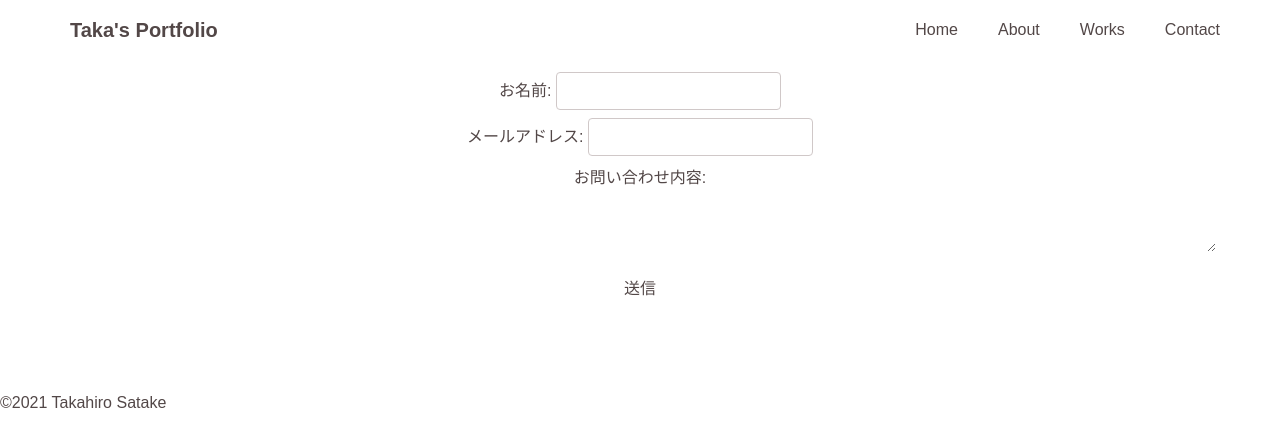
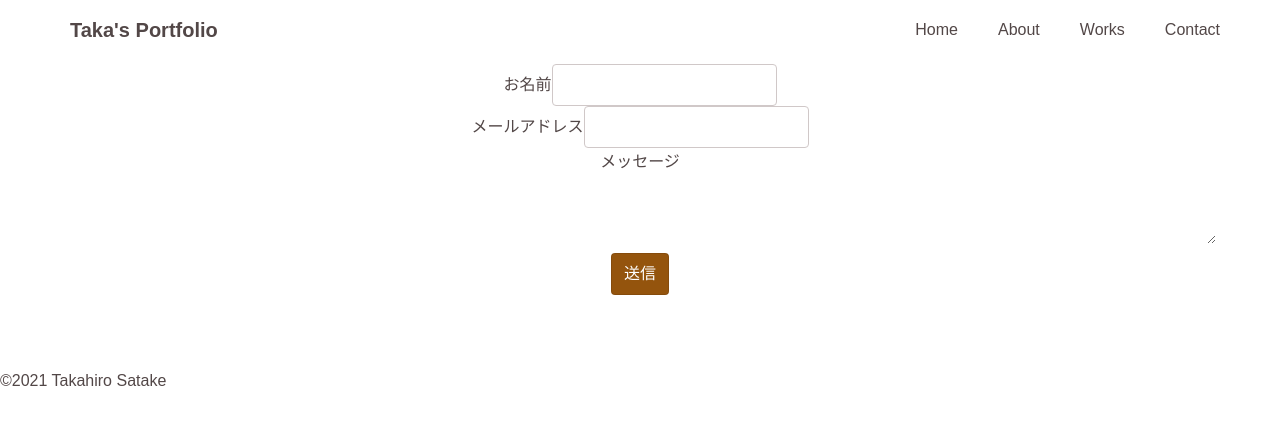
Before and after one commit to takahirosatake/taka-s-portofolio, a Vue app: page /contact in a window 1280 px wide. Shown: the top 446 px of the page. Built offline with nearby package versions, Linux system fonts and the light colour scheme.

Commit message:
contactFunction

```diff
--- a/index.vue
+++ b/index.vue
@@ -5,9 +5,7 @@
         <li>{{ error }}</li>
       </ul>
     </div>
-    <form class="contact__form" @submit.prevent="onSubmit" name="contact" method="POST" data-netlify="true" data-netlify-honeypot="bot-field" :class="sendingClass">
-      <!-- DOM追加を手動で行っている -->
-      <input type="hidden" name="form-name" value="contact" />
+    <form name="contact" class="contact__form" @submit.prevent="onSubmit" method="POST" data-netlify="true" :class="sendingClass">
 
       <div class="contact__item">
         <label for="username">お名前</label>
--- a/public/form.html
+++ b/public/form.html
@@ -2,8 +2,9 @@
 <html>
   <body>
     <form name="contact" netlify netlify-honeypot="bot-field" hidden >
-      <input type="text" name="name">
-      <input type="email" name="email">
+      <input type="text" id="username" name="username"  v-model="contact.username"
+      <input type="email" v-model.lazy.trim="contact.email" id="email" name="email">
+      <textarea id="message" name="message"  v-model="contact.message"></textarea>
       <textarea name="content">
     </form>
   </body>
--- a/src/components/Contact.vue
+++ b/src/components/Contact.vue
@@ -1,73 +1,126 @@
 <template>
   <section class="contact-container">
-    <template v-if="!finished">
-      <form name="contact" method="POST" data-netlify="true" @submit.prevent>
-        <p>
-          <label>
-            お名前:
-            <input v-model="form.name" type="text" name="name" />
-          </label>
-        </p>
-        <p>
-          <label>
-            メールアドレス:
-            <input v-model="form.email" type="email" name="email" />
-          </label>
-        </p>
-        <p>
-          <label>
-            お問い合わせ内容:
-            <textarea id="form-content" v-model="form.content" name="content" />
-          </label>
-        </p>
-        <p>
-          <button @click="handleSubmit" v-text="'送信'" />
-        </p>
+    <template v-if="!isSubmit">
+        <form name="contact" class="contact__form" @submit.prevent="onSubmit" method="POST" data-netlify="true" :class="sendingClass">
+        <div class="contact__item">
+        <label for="username">お名前</label>
+      <input type="text" id="username" name="username"  v-model="contact.username" autocomplete="name">
+      </div>
+      <p v-show="hasError.username" class="error">氏名は20文字以内で入力してください。</p>
+      <!-- computed で監視している値 -->
+      <!-- <p :class="{error: hasError.username}"> {{ contact.username.length }} / 20</p> -->
+      <div class="contact__item">
+        <label for="email">メールアドレス</label>
+        <input type="email" v-model.lazy.trim="contact.email" id="email" name="email">
+      </div>
+      <div class="contact__item">
+        <label for="message">メッセージ</label>
+        <textarea id="message" name="message"  v-model="contact.message"></textarea>
+      </div>
+      <div class="contact__submit">
+        <input type="submit" value="送信">
+      </div>
       </form>
     </template>
     <template v-else>
       <p v-text="'お問い合わせ頂きありがとうございました。'" />
-      <p><nuxt-link to="/" v-text="'TOPへ'" /></p>
+      <p><router-link to="/" v-text="'ホームへ'" /></p>
     </template>
   </section>
 </template>
 <script>
 import axios from 'axios'
 export default {
-  data() {
+      name:'',
+      data(){
         return {
-      form: {
-        name: '',
-        email: '',
-        content: ''
+          contact: {
+            username: '',
+            email:'',
+            message:'',
+            isSubmit        : false,
+            isSending       : false,
+            isError         : false,
+            completeMessage : '',
           },
-      finished: false
+          errors: [],
+          hasError:{
+            username: false
+          }
         }
       },
-  methods: {
-    encode(data) {
-      return Object.keys(data)
-        .map(
-          (key) => `${encodeURIComponent(key)}=${encodeURIComponent(data[key])}`
-        )
-        .join('&')
+      methods:{
+        onSubmit(){
+          if(this.isSending){
+            return;
+          }
+          this.isSending = true;
+          this.completeMessage = '送信処理中…';
+
+          this.errors = []
+          const params = new URLSearchParams();
+          params.append('form-name', 'contact');
+
+          if(!this.contact.username){
+            this.errors.push('氏名は必須です')
+          } else if(this.contact.username.length > 20){
+            this.errors.push('氏名は20文字以内で入力してください')
+          }
+          if(!this.contact.email){
+            this.errors.push('メールアドレスは、必須です')
+          }
+          if(!this.contact.message){
+            this.errors.push('メッセージは、必須です')
+          }
+            params.append('username', this.username);
+            params.append('email', this.email);
+            params.append('message', this.message);
+
+          axios
+          .$post('/', params)
+          .then(() => {
+            this.completeMessage = 'お問い合わせを送信しました！';
+            this.resetForm();
+            this.isSubmit  = true;
+          })
+          .catch(err => {
+            this.completeMessage = 'お問い合わせの送信が失敗しました';
+            this.isError = true;
+          })
+          .finally(() => {
+            this.isSending = false;
+          });
         },
-    handleSubmit() {
-      const axiosConfig = {
-        header: { 'Content-Type': 'application/x-www-form-urlencoded' }
+        resetForm() {
+          this.username        = '';
+          this.email           = '';
+          this.message         = '';
+          this.errors          = [];
+          this.isError         = false;
+          return
+        },
+      },
+      computed:{
+        sendingClass() {
+          return {
+            'is-sending' : this.isSending,
+            'is-error' : this.isError,
+            'is-complete' : this.isSubmit,
           }
-      axios
-        .post(
-          '/',
-          this.encode({
-            'form-name': 'contact',
-            ...this.form
-          }),
-          axiosConfig
-        )
-        .then(() => {
-          this.finished = true
-        })
+        },
+        username:{
+          get : function(){
+            return this.contact.username
+          },
+          set: function(value){
+            //console.log(value)
+            if(value.length <= 20){
+              this.hasError.username = false
+            } else {
+              this.hasError.username = true
+            }
+            return this.contact.username = value
+          }
         }
       }
 }
```
Lines whose indentation alone changed are shown as unchanged.
